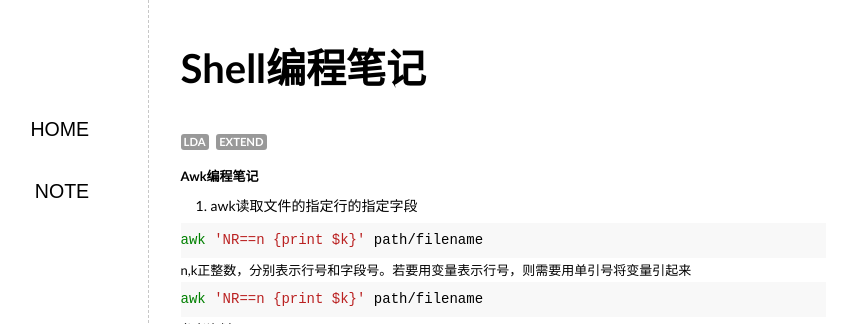
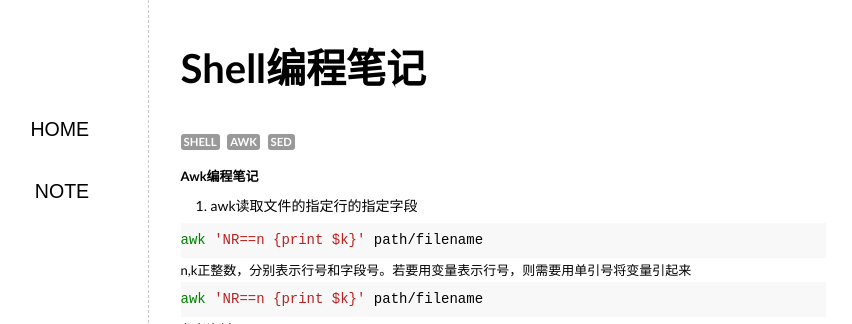
Before and after one commit to elan2wang/note, a Jekyll site: the page built from _posts/2013-05-29-shell-programming-tips.md, in a window 1280 px wide. Shown: the top 324 px of the page, without its empty margins (236-1088 px from the left). Built offline with Jekyll 4.4.1, drawn with Linux system fonts in a browser that asks for light colours; comment, search, counter and statistics services are not loaded.

Commit message:
edit shell programming tips

```diff
--- a/_posts/2013-05-29-shell-programming-tips.md
+++ b/_posts/2013-05-29-shell-programming-tips.md
@@ -1,8 +1,8 @@
 ---
 layout: post
 title: Shell编程笔记
-tags: LDA Extend
-categories: 机器学习 文本分析
+tags: shell awk sed
+categories: Linux
 ---
 **Awk编程笔记**
 1. awk读取文件的指定行的指定字段
```
